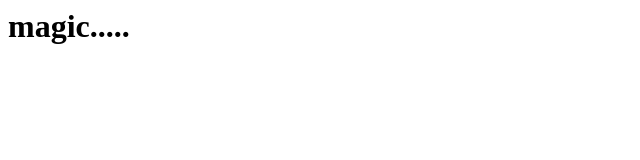
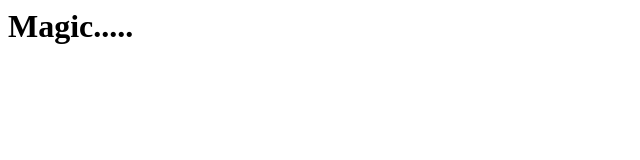
Before and after one commit to jbeals12/jbeals12.github.io, a plain HTML site: page index.html in a window 1280 px wide. Shown: the full height of the page, 0-640 px from the left. Drawn offline with Linux system fonts and the light colour scheme.

Commit message:
Update index.html

```diff
--- a/index.html
+++ b/index.html
@@ -1,3 +1,3 @@
 <html>
-<h1>magic.....</h1>
+<h1>Magic.....</h1>
 </html>
```
